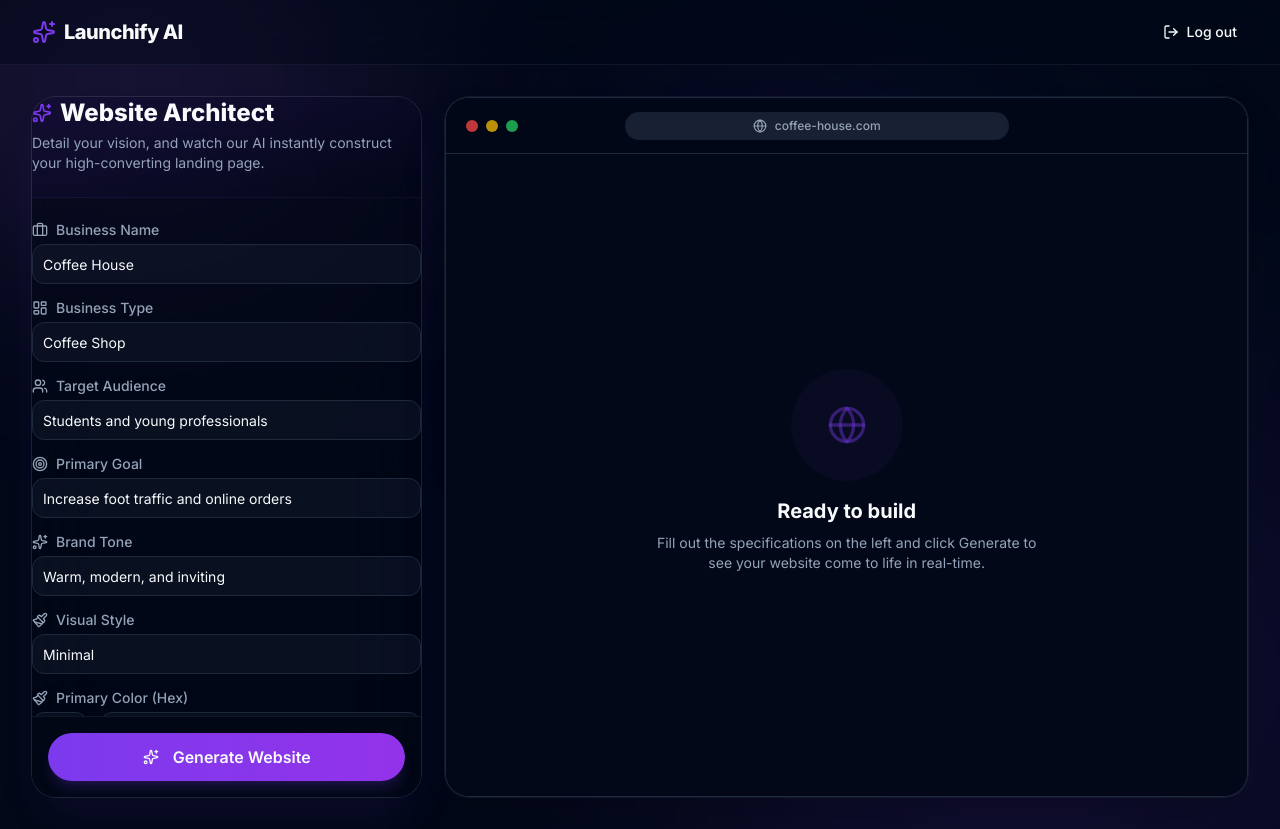
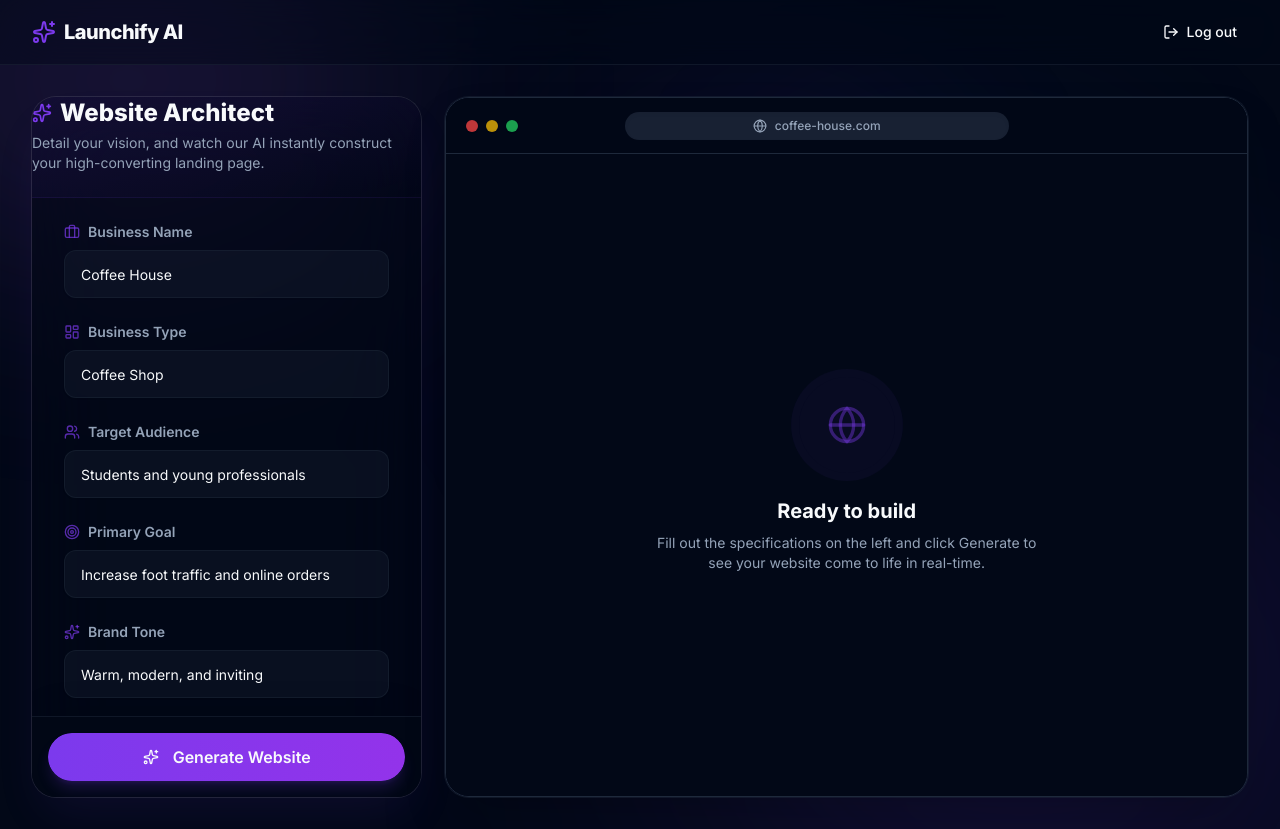
Before and after one commit to duylinh13/Launchify-AI, a Next.js app: page /generate in a window 1280 px wide. Built offline with nearby package versions, Linux system fonts and the light colour scheme.

Commit message:
style: apply taste-skill design system for premium input spacing and typography

```diff
--- a/src/components/website/GenerateForm.tsx
+++ b/src/components/website/GenerateForm.tsx
@@ -74,41 +74,42 @@ export function GenerateForm() {
             </CardDescription>
           </CardHeader>
           <form onSubmit={handleSubmit} className="flex flex-col flex-1 min-h-0">
-            <CardContent className="pt-6 overflow-y-auto custom-scrollbar flex-1 space-y-4 pb-6">
-              <div className="space-y-1.5">
-                <Label htmlFor="businessName" className="flex items-center gap-2 text-muted-foreground"><Briefcase className="w-4 h-4"/> Business Name</Label>
-                <Input id="businessName" name="businessName" value={formData.businessName} onChange={handleChange} required className="h-10 rounded-xl bg-background/50 focus-visible:ring-primary/50 transition-all" />
+            <CardContent className="px-8 pt-6 overflow-y-auto custom-scrollbar flex-1 space-y-6 pb-8">
+              <div className="space-y-2">
+                <Label htmlFor="businessName" className="flex items-center gap-2 text-sm font-semibold text-muted-foreground"><Briefcase className="w-4 h-4 text-primary/70"/> Business Name</Label>
+                <Input id="businessName" name="businessName" value={formData.businessName} onChange={handleChange} required className="h-12 px-4 rounded-xl bg-background/40 border-border/50 focus-visible:ring-primary/50 focus-visible:bg-background/80 transition-all text-base shadow-sm" />
               </div>
-              <div className="space-y-1.5">
-                <Label htmlFor="businessType" className="flex items-center gap-2 text-muted-foreground"><LayoutDashboard className="w-4 h-4"/> Business Type</Label>
-                <Input id="businessType" name="businessType" value={formData.businessType} onChange={handleChange} required className="h-10 rounded-xl bg-background/50 focus-visible:ring-primary/50 transition-all" />
+              <div className="space-y-2">
+                <Label htmlFor="businessType" className="flex items-center gap-2 text-sm font-semibold text-muted-foreground"><LayoutDashboard className="w-4 h-4 text-primary/70"/> Business Type</Label>
+                <Input id="businessType" name="businessType" value={formData.businessType} onChange={handleChange} required className="h-12 px-4 rounded-xl bg-background/40 border-border/50 focus-visible:ring-primary/50 focus-visible:bg-background/80 transition-all text-base shadow-sm" />
               </div>
-              <div className="space-y-1.5">
-                <Label htmlFor="audience" className="flex items-center gap-2 text-muted-foreground"><Users className="w-4 h-4"/> Target Audience</Label>
-                <Input id="audience" name="audience" value={formData.audience} onChange={handleChange} required className="h-10 rounded-xl bg-background/50 focus-visible:ring-primary/50 transition-all" />
+              <div className="space-y-2">
+                <Label htmlFor="audience" className="flex items-center gap-2 text-sm font-semibold text-muted-foreground"><Users className="w-4 h-4 text-primary/70"/> Target Audience</Label>
+                <Input id="audience" name="audience" value={formData.audience} onChange={handleChange} required className="h-12 px-4 rounded-xl bg-background/40 border-border/50 focus-visible:ring-primary/50 focus-visible:bg-background/80 transition-all text-base shadow-sm" />
               </div>
-              <div className="space-y-1.5">
-                <Label htmlFor="goal" className="flex items-center gap-2 text-muted-foreground"><Target className="w-4 h-4"/> Primary Goal</Label>
-                <Input id="goal" name="goal" value={formData.goal} onChange={handleChange} required className="h-10 rounded-xl bg-background/50 focus-visible:ring-primary/50 transition-all" />
+              <div className="space-y-2">
+                <Label htmlFor="goal" className="flex items-center gap-2 text-sm font-semibold text-muted-foreground"><Target className="w-4 h-4 text-primary/70"/> Primary Goal</Label>
+                <Input id="goal" name="goal" value={formData.goal} onChange={handleChange} required className="h-12 px-4 rounded-xl bg-background/40 border-border/50 focus-visible:ring-primary/50 focus-visible:bg-background/80 transition-all text-base shadow-sm" />
               </div>
-              <div className="space-y-1.5">
-                <Label htmlFor="tone" className="flex items-center gap-2 text-muted-foreground"><Sparkles className="w-4 h-4"/> Brand Tone</Label>
-                <Input id="tone" name="tone" value={formData.tone} onChange={handleChange} required className="h-10 rounded-xl bg-background/50 focus-visible:ring-primary/50 transition-all" />
+              <div className="space-y-2">
+                <Label htmlFor="tone" className="flex items-center gap-2 text-sm font-semibold text-muted-foreground"><Sparkles className="w-4 h-4 text-primary/70"/> Brand Tone</Label>
+                <Input id="tone" name="tone" value={formData.tone} onChange={handleChange} required className="h-12 px-4 rounded-xl bg-background/40 border-border/50 focus-visible:ring-primary/50 focus-visible:bg-background/80 transition-all text-base shadow-sm" />
               </div>
-              <div className="space-y-1.5">
-                <Label htmlFor="style" className="flex items-center gap-2 text-muted-foreground"><Paintbrush className="w-4 h-4"/> Visual Style</Label>
-                <Input id="style" name="style" value={formData.style} onChange={handleChange} required className="h-10 rounded-xl bg-background/50 focus-visible:ring-primary/50 transition-all" />
+              <div className="space-y-2">
+                <Label htmlFor="style" className="flex items-center gap-2 text-sm font-semibold text-muted-foreground"><Paintbrush className="w-4 h-4 text-primary/70"/> Visual Style</Label>
+                <Input id="style" name="style" value={formData.style} onChange={handleChange} required className="h-12 px-4 rounded-xl bg-background/40 border-border/50 focus-visible:ring-primary/50 focus-visible:bg-background/80 transition-all text-base shadow-sm" />
               </div>
-              <div className="space-y-1.5 pb-2">
-                <Label htmlFor="primaryColor" className="flex items-center gap-2 text-muted-foreground"><Paintbrush className="w-4 h-4"/> Primary Color (Hex)</Label>
+              <div className="space-y-2 pb-2">
+                <Label htmlFor="primaryColor" className="flex items-center gap-2 text-sm font-semibold text-muted-foreground"><Paintbrush className="w-4 h-4 text-primary/70"/> Primary Color (Hex)</Label>
                 <div className="flex gap-3">
-                  <Input type="color" id="primaryColorPicker" name="primaryColor" value={formData.primaryColor} onChange={handleChange} className="w-14 h-10 p-1 rounded-xl cursor-pointer bg-background/50 border-border" />
-                  <Input type="text" id="primaryColor" name="primaryColor" value={formData.primaryColor} onChange={handleChange} required className="h-10 flex-1 rounded-xl font-mono bg-background/50 uppercase" />
+                  <Input type="color" id="primaryColorPicker" name="primaryColor" value={formData.primaryColor} onChange={handleChange} className="w-16 h-12 p-1.5 rounded-xl cursor-pointer bg-background/40 border-border/50 shadow-sm" />
+                  <Input type="text" id="primaryColor" name="primaryColor" value={formData.primaryColor} onChange={handleChange} required className="h-12 px-4 flex-1 rounded-xl font-mono bg-background/40 border-border/50 focus-visible:ring-primary/50 uppercase text-base shadow-sm" />
                 </div>
               </div>
 
               {error && (
-                <div className="p-3 rounded-xl bg-destructive/10 border border-destructive/20 text-sm text-destructive font-medium">
+                <div className="p-4 rounded-xl bg-destructive/10 border border-destructive/20 text-sm text-destructive font-medium flex items-center gap-2">
+                  <Sparkles className="w-4 h-4 shrink-0" />
                   {error.message}
                 </div>
               )}
```
